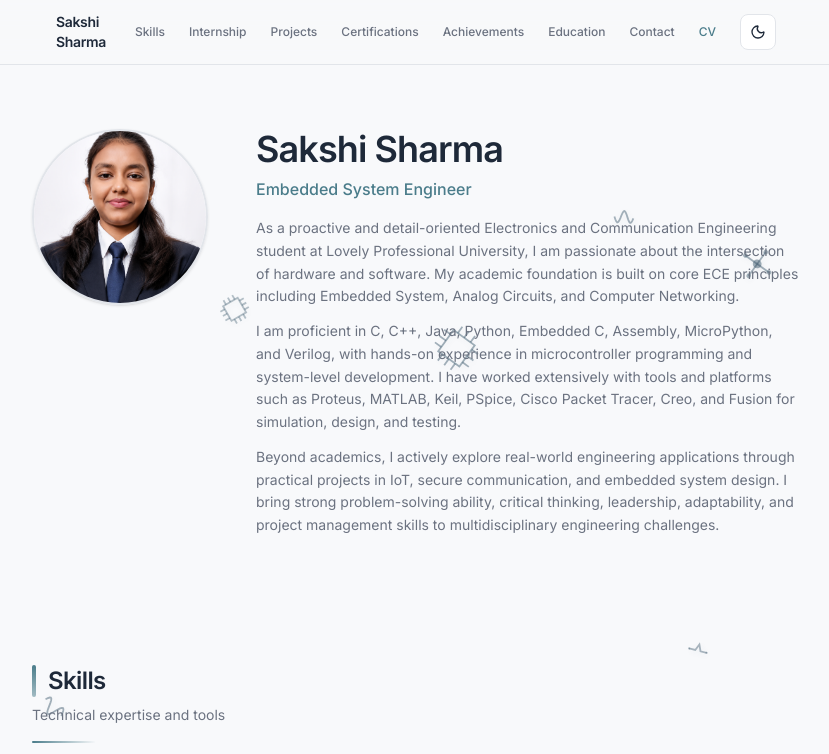
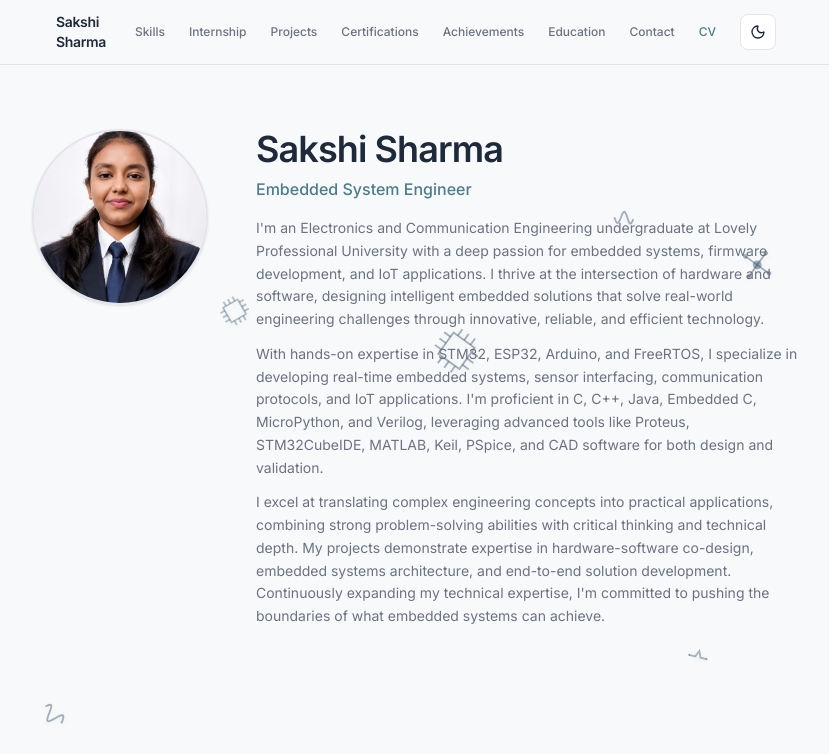
Before and after one commit to saksh1511/v0-embedded-engineer-portfolio, a Next.js app: page / in a window 1280 px wide. Shown: the top 754 px of the page, without its empty margins (224-1053 px from the left). Built offline with nearby package versions, Linux system fonts and the light colour scheme.

Commit message:
feat: refine portfolio hero section content for clarity and technical depth
Co-authored-by: saksh1511 <221156572+saksh1511@users.noreply.github.com>

```diff
--- a/components/portfolio/hero-section.tsx
+++ b/components/portfolio/hero-section.tsx
@@ -28,27 +28,13 @@ export function HeroSection() {
           </p>
           <div className="mt-4 max-w-xl space-y-3 text-sm text-muted-foreground leading-relaxed">
             <p>
-              As a proactive and detail-oriented Electronics and Communication
-              Engineering student at Lovely Professional University, I am
-              passionate about the intersection of hardware and software. My
-              academic foundation is built on core ECE principles including
-              Embedded System, Analog Circuits, and Computer Networking.
+              I&apos;m an Electronics and Communication Engineering undergraduate at Lovely Professional University with a deep passion for embedded systems, firmware development, and IoT applications. I thrive at the intersection of hardware and software, designing intelligent embedded solutions that solve real-world engineering challenges through innovative, reliable, and efficient technology.
             </p>
             <p>
-              I am proficient in C, C++, Java, Python, Embedded C, Assembly,
-              MicroPython, and Verilog, with hands-on experience in
-              microcontroller programming and system-level development. I have
-              worked extensively with tools and platforms such as Proteus,
-              MATLAB, Keil, PSpice, Cisco Packet Tracer, Creo, and Fusion for
-              simulation, design, and testing.
+              With hands-on expertise in STM32, ESP32, Arduino, and FreeRTOS, I specialize in developing real-time embedded systems, sensor interfacing, communication protocols, and IoT applications. I&apos;m proficient in C, C++, Java, Embedded C, MicroPython, and Verilog, leveraging advanced tools like Proteus, STM32CubeIDE, MATLAB, Keil, PSpice, and CAD software for both design and validation.
             </p>
             <p>
-              Beyond academics, I actively explore real-world engineering
-              applications through practical projects in IoT, secure
-              communication, and embedded system design. I bring strong
-              problem-solving ability, critical thinking, leadership,
-              adaptability, and project management skills to multidisciplinary
-              engineering challenges.
+              I excel at translating complex engineering concepts into practical applications, combining strong problem-solving abilities with critical thinking and technical depth. My projects demonstrate expertise in hardware-software co-design, embedded systems architecture, and end-to-end solution development. Continuously expanding my technical expertise, I&apos;m committed to pushing the boundaries of what embedded systems can achieve.
             </p>
           </div>
         </div>
```
